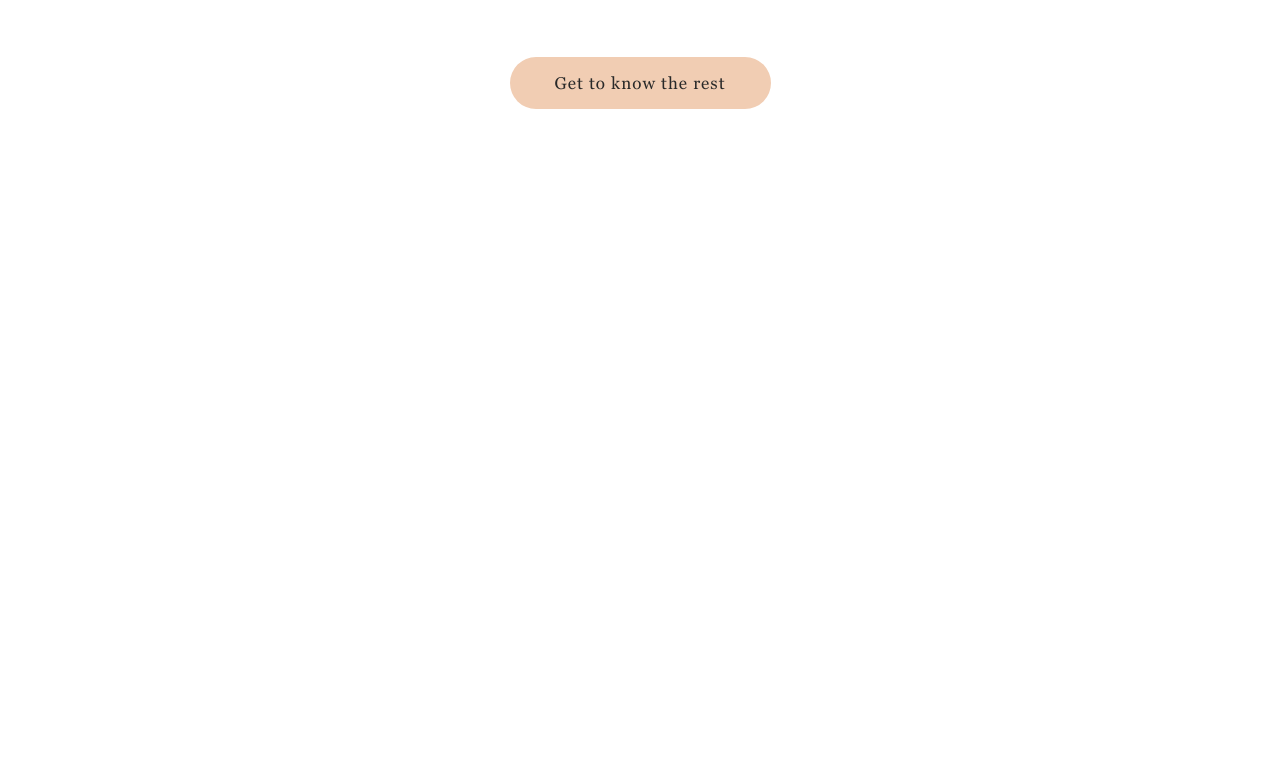
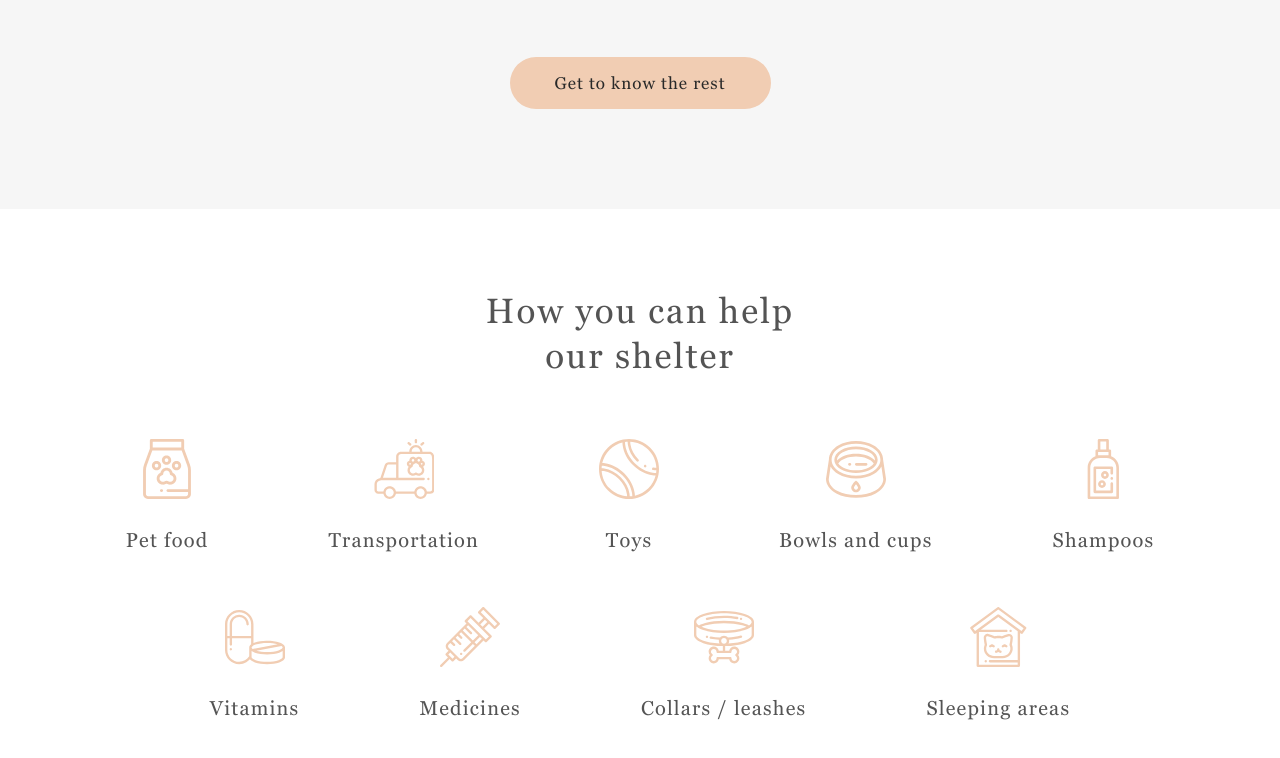
Before and after one commit to Nozeil/RSSchool-JSFE2022Q1, a plain HTML site: page pages/main/index.html in a window 1280 px wide. Shown: the part 2164-2922 px from the top of the page. Before the commit the page ends 2373 px from the top, so only its background shows below. Drawn offline with Linux system fonts and the light colour scheme.

Commit message:
feat: add section help

```diff
--- a/pages/main/index.html
+++ b/pages/main/index.html
@@ -117,6 +117,48 @@
 				</button>
 			</section>
 			<section class="section help">
+				<h3 class="help__title">
+					How you can help
+					our shelter
+				</h3>
+				<ul class="help__list">
+					<li class="help__item">
+						<div class="help__img food"></div>
+						<h4 class="help__subtitle">Pet food</h4>
+					</li>
+					<li class="help__item">
+						<div class="help__img transportation"></div>
+						<h4 class="help__subtitle">Transportation</h4>
+					</li>
+					<li class="help__item">
+						<div class="help__img toys"></div>
+						<h4 class="help__subtitle">Toys</h4>
+					</li>
+					<li class="help__item">
+						<div class="help__img bowls"></div>
+						<h4 class="help__subtitle">Bowls and cups</h4>
+					</li>
+					<li class="help__item">
+						<div class="help__img shampoos"></div>
+						<h4 class="help__subtitle">Shampoos</h4>
+					</li>
+					<li class="help__item">
+						<div class="help__img vitamins"></div>
+						<h4 class="help__subtitle">Vitamins</h4>
+					</li>
+					<li class="help__item">
+						<div class="help__img medicines"></div>
+						<h4 class="help__subtitle">Medicines</h4>
+					</li>
+					<li class="help__item">
+						<div class="help__img collars"></div>
+						<h4 class="help__subtitle">Collars / leashes</h4>
+					</li>
+					<li class="help__item">
+						<div class="help__img areas"></div>
+						<h4 class="help__subtitle">Sleeping areas</h4>
+					</li>
+				</ul>
 			</section>
 		</main>
 	</div>
--- a/scss/abstracts/_mixins.scss
+++ b/scss/abstracts/_mixins.scss
@@ -47,7 +47,7 @@
 	padding: $padding-top $padding-right $padding-bottom $padding-left;
 }
 
-@mixin background($position, $image:variables.$background-url, $repeat:no-repeat) {
+@mixin background($image, $position:center, $repeat:no-repeat) {
 	background: {
 		image: $image;
 		position: $position;
--- a/scss/abstracts/_placeholders.scss
+++ b/scss/abstracts/_placeholders.scss
@@ -1,4 +1,5 @@
 @use './variables';
+@use './mixins';
 
 %flex {
 	display: flex;
@@ -18,6 +19,10 @@
 
 %flex-center {
 	justify-content: center;
+}
+
+%wrap {
+	flex-wrap: wrap;
 }
 
 %color-primary {
@@ -127,8 +132,12 @@
 	transition: variables.$hover-transition;
 }
 
+%cursor-pointer {
+	cursor: pointer;
+}
+
 %button {
-	cursor: pointer;
+	@extend %cursor-pointer;
 	&:hover {
 		background-color: variables.$color-primary-light;
 		transition: variables.$hover-transition;
@@ -171,3 +180,11 @@
 %text-center {
 	text-align: center;
 }
+
+%pets-help-blocks {
+	@extend %flex-column;
+	@extend %align-center;
+	@extend %text-center;
+	@include mixins.container-padding(variables.$left-right-container-padding, variables.$left-right-container-padding, 80px, 100px);
+	gap: variables.$pets-gap;
+}
--- a/scss/abstracts/_variables.scss
+++ b/scss/abstracts/_variables.scss
@@ -55,8 +55,12 @@ $slider-row-gap: 30px;
 $arrow-url: url('/assets/imgs/svg/Arrow.svg');
 $arrow-right-url: url('/assets/imgs/svg/Arrow-right.svg');
 $button-height: 52px;
-$slider-card-margin-bottom: 30px;
+$slider-card-padding-bottom: 30px;
 $slider-button-width: 69%;
 $slider-button-text: 17px;
 $slider-button-text-height: 22px;
 $pets-button-width: 261px;
+$help-title-width: 26%;
+$help-gap: 55px 120px;
+$help-img-size: 60px;
+$help-img-margin: 30px;
--- a/scss/components/_buttons.scss
+++ b/scss/components/_buttons.scss
@@ -20,11 +20,11 @@
 }
 
 .slider__arrow-left {
-	@include mixins.background(center, variables.$arrow-url);
+	@include mixins.background(variables.$arrow-url);
 }
 
 .slider__arrow-right {
-	@include mixins.background(center, variables.$arrow-right-url);
+	@include mixins.background(variables.$arrow-right-url);
 }
 
 .slider__button {
--- a/scss/components/_slider.scss
+++ b/scss/components/_slider.scss
@@ -18,8 +18,16 @@
 	@extend %flex;
 	@extend %align-center;
 	@extend %flex-column;
-	margin-bottom: variables.$slider-card-margin-bottom;
+	padding-bottom: variables.$slider-card-padding-bottom;
+	border-radius: 9px;
+	background-color: variables.$color-light-s;
 	gap: variables.$slider-row-gap;
+	@extend %cursor-pointer;
+
+	&:hover {
+		box-shadow: 0px 2px 35px 14px rgba(13, 13, 13, 0.04)
+	}
+	transition: variables.$hover-transition;
 }
 
 .slider__title {
--- a/scss/layout/_header.scss
+++ b/scss/layout/_header.scss
@@ -6,7 +6,7 @@
 	@extend %flex;
 	@extend %space-between;
 	@include mixins.container-padding(40px, 40px);
-	@include mixins.background(top);
+	@include mixins.background(url('/assets/imgs/jpg/start_screen.jpg'), top);
 }
 
 .logo__title {
--- a/scss/layout/_main.scss
+++ b/scss/layout/_main.scss
@@ -10,7 +10,7 @@
 
 .start-screen {
 	@extend %flex;
-	@include mixins.background(bottom);
+	@include mixins.background(url('/assets/imgs/jpg/start_screen.jpg'), bottom);
 }
 
 .start-screen__content {
@@ -47,11 +47,8 @@
 }
 
 .section.pets {
-	@extend %flex-column;
-	@extend %align-center;
-	@extend %text-center;
-	@include mixins.container-padding(variables.$left-right-container-padding, variables.$left-right-container-padding, 80px, 100px);
-	gap: variables.$pets-gap;
+	@extend %pets-help-blocks;
+	background-color: variables.$color-light-l;
 }
 
 .pets__title {
@@ -59,3 +56,59 @@
 	@extend %flex-column;
 	@include mixins.title(none, variables.$weight-400, 0, 0, 0, 0, 2px, h3, color-dark-l);
 }
+
+.section.help {
+	@extend %pets-help-blocks;
+	background-color: variables.$color-light-xl;
+}
+
+.help__title {
+	@include mixins.title(variables.$help-title-width, variables.$weight-400, 0, 0, 0, 0, 2px, h3, color-dark-l);
+}
+
+.help__list {
+	@extend %flex;
+	@extend %flex-center;
+	@extend %wrap;
+	gap: variables.$help-gap;
+	margin: 0;
+	padding: 0;
+	@extend %list;
+}
+
+.help__img {
+	width: variables.$help-img-size;
+	height: variables.$help-img-size;
+	margin: 0 auto variables.$help-img-margin;
+	&.food {
+		@include mixins.background(url('/assets/imgs/svg/pet-food.svg'));
+	}
+	&.transportation {
+		@include mixins.background(url('/assets/imgs/svg/transportation.svg'));
+	}
+	&.toys {
+		@include mixins.background(url('/assets/imgs/svg/toys.svg'));
+	}
+	&.bowls {
+		@include mixins.background(url('/assets/imgs/svg/bowls-and-cups.svg'));
+	}
+	&.shampoos {
+		@include mixins.background(url('/assets/imgs/svg/shampoos.svg'));
+	}
+	&.vitamins {
+		@include mixins.background(url('/assets/imgs/svg/vitamins.svg'));
+	}
+	&.medicines {
+		@include mixins.background(url('/assets/imgs/svg/medicines.svg'));
+	}
+	&.collars {
+		@include mixins.background(url('/assets/imgs/svg/collars-or-leashes.svg'));
+	}
+	&.areas {
+		@include mixins.background(url('/assets/imgs/svg/sleeping-area.svg'));
+	}
+}
+
+.help__subtitle {
+	@include mixins.title(none, variables.$weight-400, 0, 0, 0, 0, 0.06em, h4, color-dark-l);
+}
```
Also changed, not shown: assets/imgs/svg/bowls-and-cups.svg (added), assets/imgs/svg/collars-or-leashes.svg (added), assets/imgs/svg/medicines.svg (added), assets/imgs/svg/pet-food.svg (added), assets/imgs/svg/shampoos.svg (added), assets/imgs/svg/sleeping-area.svg (added), assets/imgs/svg/toys.svg (added), assets/imgs/svg/transportation.svg (added), assets/imgs/svg/vitamins.svg (added), styles/style.css, 1 other file.
